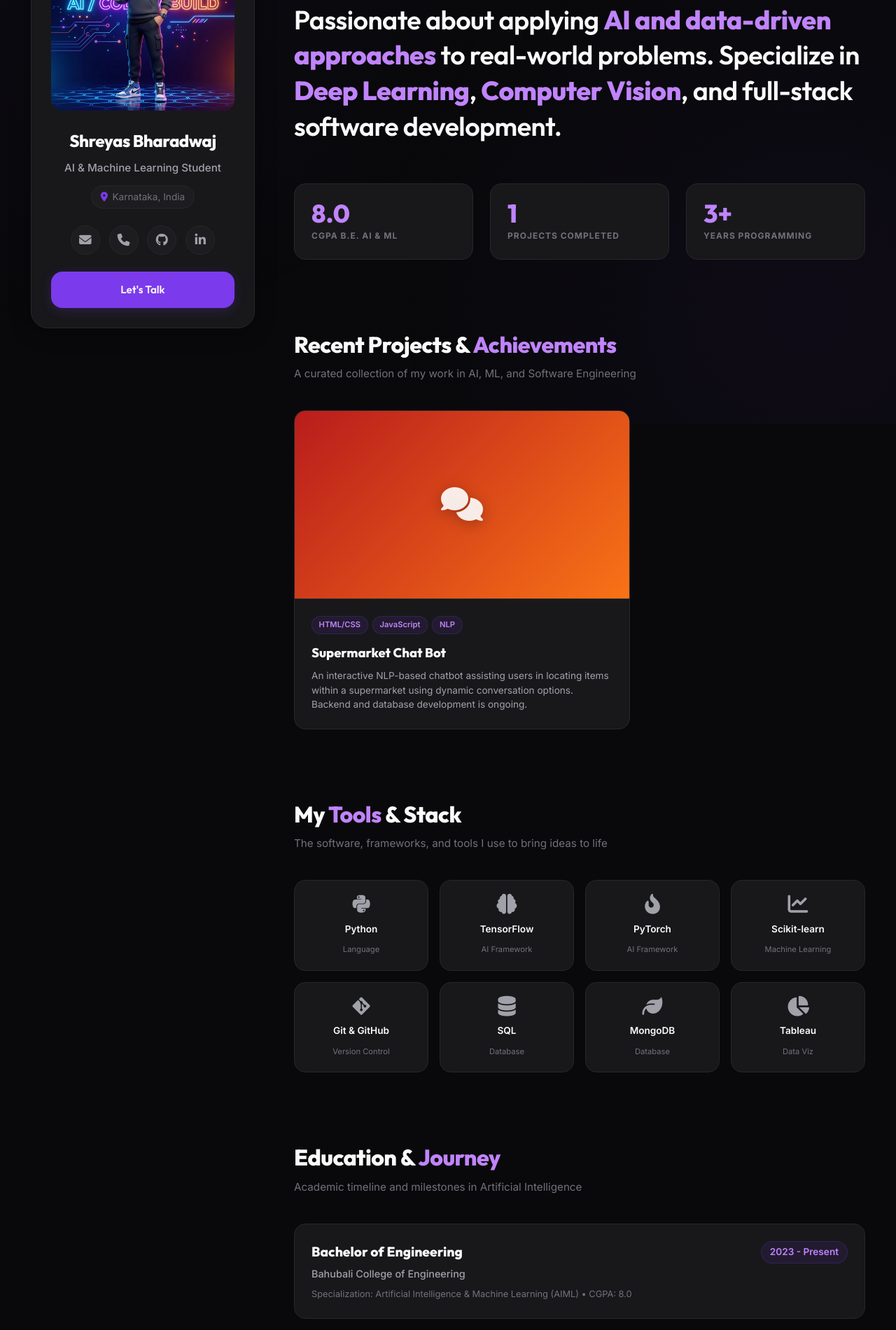
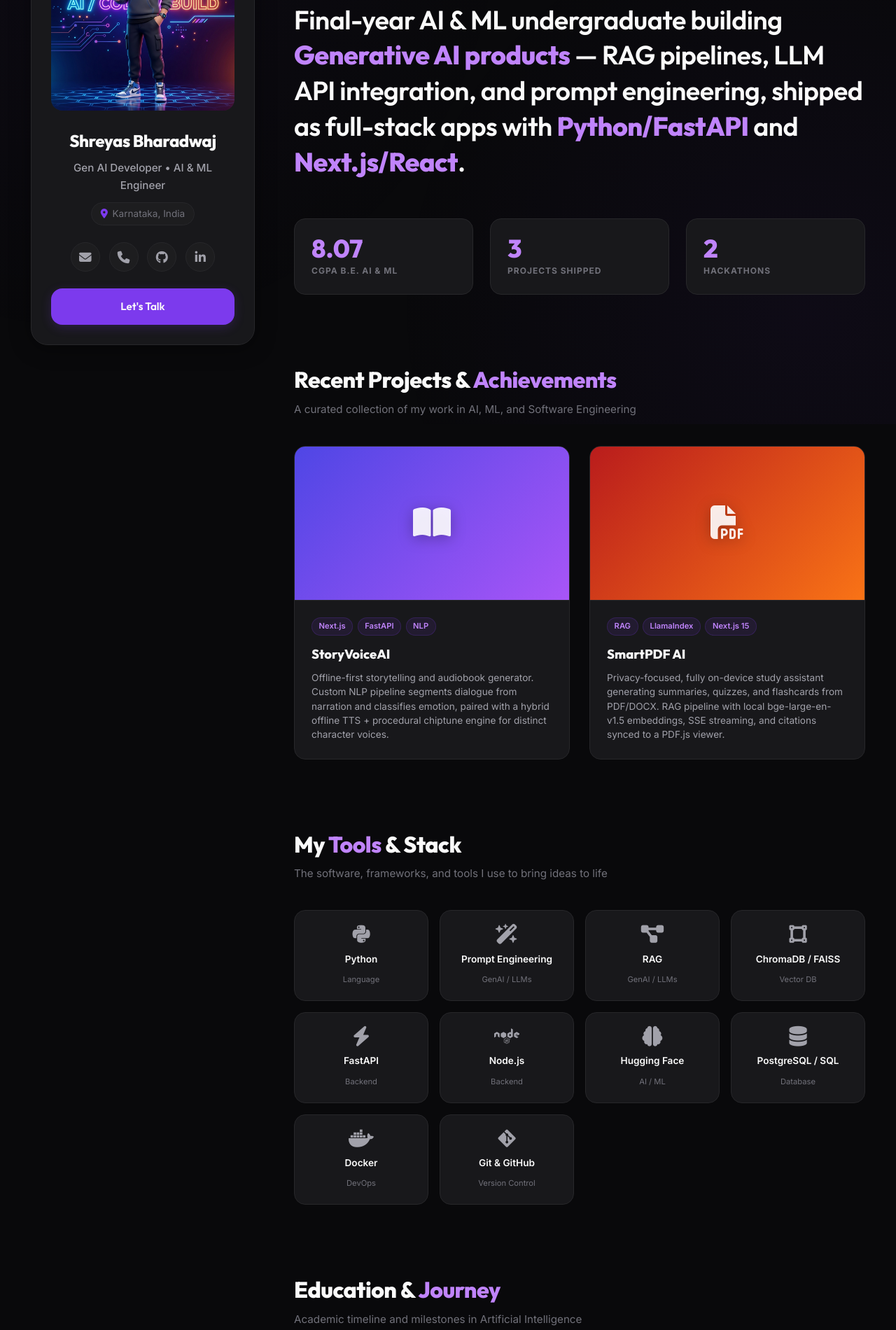
Before and after one commit to Shreyas-bm/Portfolio_sbbm, a website: page index.html in a window 1280 px wide. Shown: the part 194-2094 px from the top of the page at 70% size. Drawn offline with Linux system fonts and the light colour scheme.

Commit message:
minor updates

```diff
--- a/index.html
+++ b/index.html
@@ -4,9 +4,9 @@
 <head>
     <meta charset="UTF-8">
     <meta name="viewport" content="width=device-width, initial-scale=1.0">
-    <title>Shreyas Bharadwaj B M | AI & ML Engineer</title>
+    <title>Shreyas Bharadwaj B M | Gen AI Developer</title>
     <meta name="description"
-        content="Portfolio of Shreyas Bharadwaj B M, a passion-driven AI & Machine Learning student specializing in Deep Learning, Computer Vision, and Full-Stack Development.">
+        content="Portfolio of Shreyas Bharadwaj B M, a final-year AI & Machine Learning student building Generative AI products — RAG pipelines, LLM API integration, and full-stack applications.">
 
     <!-- CSS Stylesheet -->
     <link rel="stylesheet" href="style.css">
@@ -34,7 +34,7 @@
                     <img src="assets/avatar.png" alt="Shreyas Bharadwaj B M">
                 </div>
                 <h2 class="profile-name">Shreyas Bharadwaj</h2>
-                <p class="profile-title">AI & Machine Learning Student</p>
+                <p class="profile-title">Gen AI Developer &bull; AI & ML Engineer</p>
                 <div class="profile-location">
                     <i class="fa-solid fa-location-dot"></i>
                     <span>Karnataka, India</span>
@@ -46,11 +46,11 @@
                     <a href="tel:+916361778392" class="social-btn" title="Phone">
                         <i class="fa-solid fa-phone"></i>
                     </a>
-                    <a href="https://github.com/Shreyas-bm" target="_blank" class="social-btn" title="GitHub">
+                    <a href="https://github.com/Shreyas-bm" target="_blank" rel="noopener noreferrer" class="social-btn" title="GitHub">
                         <i class="fa-brands fa-github"></i>
                     </a>
                     <a href="https://www.linkedin.com/in/shreyas-bharadwaj-b-m-256595249" target="_blank"
-                        class="social-btn" title="LinkedIn">
+                        rel="noopener noreferrer" class="social-btn" title="LinkedIn">
                         <i class="fa-brands fa-linkedin-in"></i>
                     </a>
                 </div>
@@ -75,24 +75,24 @@
             <!-- Hero Intro Section -->
             <section id="home" class="section reveal">
                 <div class="hero-intro">
-                    Passionate about applying <span>AI and data-driven approaches</span> to real-world problems.
-                    Specialize in <span>Deep Learning</span>, <span>Computer Vision</span>, and full-stack software
-                    development.
+                    Final-year AI & ML undergraduate building <span>Generative AI products</span> — RAG pipelines,
+                    LLM API integration, and prompt engineering, shipped as full-stack apps with
+                    <span>Python/FastAPI</span> and <span>Next.js/React</span>.
                 </div>
 
                 <!-- Stats Grid -->
                 <div class="stats-grid">
                     <div class="stat-card">
-                        <div class="stat-number">8.0</div>
+                        <div class="stat-number">8.07</div>
                         <div class="stat-label">CGPA B.E. AI & ML</div>
                     </div>
                     <div class="stat-card">
-                        <div class="stat-number">1</div>
-                        <div class="stat-label">Projects Completed</div>
+                        <div class="stat-number">3</div>
+                        <div class="stat-label">Projects Shipped</div>
                     </div>
                     <div class="stat-card">
-                        <div class="stat-number">3+</div>
-                        <div class="stat-label">Years Programming</div>
+                        <div class="stat-number">2</div>
+                        <div class="stat-label">Hackathons</div>
                     </div>
                 </div>
             </section>
@@ -104,24 +104,44 @@
                     <p class="section-subtitle">A curated collection of my work in AI, ML, and Software Engineering</p>
                 </div>
 
-                <div class="projects-grid projects-grid--single">
-                    <!-- Project: Supermarket Chat Bot -->
-                    <a href="https://github.com/Shreyas-bm/NLP-Chatbot" target="_blank" class="project-card">
-                        <div class="project-thumbnail chatbot">
+                <div class="projects-grid">
+                    <!-- Project: StoryVoiceAI -->
+                    <a href="https://github.com/Shreyas-bm/StoryVoiceAI" target="_blank" rel="noopener noreferrer" class="project-card">
+                        <div class="project-thumbnail storyvoice">
                             <div class="project-icon-overlay">
-                                <i class="fa-solid fa-comments"></i>
+                                <i class="fa-solid fa-book-open"></i>
                             </div>
                         </div>
                         <div class="project-details">
                             <div class="project-tags">
-                                <span class="project-tag">HTML/CSS</span>
-                                <span class="project-tag">JavaScript</span>
+                                <span class="project-tag">Next.js</span>
+                                <span class="project-tag">FastAPI</span>
                                 <span class="project-tag">NLP</span>
                             </div>
-                            <h3 class="project-card-title">Supermarket Chat Bot</h3>
-                            <p class="project-card-desc">An interactive NLP-based chatbot assisting users in locating
-                                items within a supermarket using dynamic conversation options. Backend and database
-                                development is ongoing.</p>
+                            <h3 class="project-card-title">StoryVoiceAI</h3>
+                            <p class="project-card-desc">Offline-first storytelling and audiobook generator. Custom
+                                NLP pipeline segments dialogue from narration and classifies emotion, paired with a
+                                hybrid offline TTS + procedural chiptune engine for distinct character voices.</p>
+                        </div>
+                    </a>
+
+                    <!-- Project: SmartPDF AI -->
+                    <a href="https://github.com/Shreyas-bm/Smart-pdf-AI" target="_blank" rel="noopener noreferrer" class="project-card">
+                        <div class="project-thumbnail chatbot">
+                            <div class="project-icon-overlay">
+                                <i class="fa-solid fa-file-pdf"></i>
+                            </div>
+                        </div>
+                        <div class="project-details">
+                            <div class="project-tags">
+                                <span class="project-tag">RAG</span>
+                                <span class="project-tag">LlamaIndex</span>
+                                <span class="project-tag">Next.js 15</span>
+                            </div>
+                            <h3 class="project-card-title">SmartPDF AI</h3>
+                            <p class="project-card-desc">Privacy-focused, fully on-device study assistant generating
+                                summaries, quizzes, and flashcards from PDF/DOCX. RAG pipeline with local
+                                bge-large-en-v1.5 embeddings, SSE streaming, and citations synced to a PDF.js viewer.</p>
                         </div>
                     </a>
                 </div>
@@ -141,39 +161,49 @@
                         <span class="tool-type">Language</span>
                     </div>
                     <div class="tool-card">
-                        <i class="fa-solid fa-brain tool-icon"></i>
-                        <span class="tool-name">TensorFlow</span>
-                        <span class="tool-type">AI Framework</span>
+                        <i class="fa-solid fa-wand-magic-sparkles tool-icon"></i>
+                        <span class="tool-name">Prompt Engineering</span>
+                        <span class="tool-type">GenAI / LLMs</span>
                     </div>
                     <div class="tool-card">
-                        <i class="fa-solid fa-fire-flame-curved tool-icon"></i>
-                        <span class="tool-name">PyTorch</span>
-                        <span class="tool-type">AI Framework</span>
+                        <i class="fa-solid fa-diagram-project tool-icon"></i>
+                        <span class="tool-name">RAG</span>
+                        <span class="tool-type">GenAI / LLMs</span>
                     </div>
                     <div class="tool-card">
-                        <i class="fa-solid fa-chart-line tool-icon"></i>
-                        <span class="tool-name">Scikit-learn</span>
-                        <span class="tool-type">Machine Learning</span>
+                        <i class="fa-solid fa-vector-square tool-icon"></i>
+                        <span class="tool-name">ChromaDB / FAISS</span>
+                        <span class="tool-type">Vector DB</span>
+                    </div>
+                    <div class="tool-card">
+                        <i class="fa-solid fa-bolt tool-icon"></i>
+                        <span class="tool-name">FastAPI</span>
+                        <span class="tool-type">Backend</span>
+                    </div>
+                    <div class="tool-card">
+                        <i class="fa-brands fa-node tool-icon"></i>
+                        <span class="tool-name">Node.js</span>
+                        <span class="tool-type">Backend</span>
+                    </div>
+                    <div class="tool-card">
+                        <i class="fa-solid fa-brain tool-icon"></i>
+                        <span class="tool-name">Hugging Face</span>
+                        <span class="tool-type">AI / ML</span>
+                    </div>
+                    <div class="tool-card">
+                        <i class="fa-solid fa-database tool-icon"></i>
+                        <span class="tool-name">PostgreSQL / SQL</span>
+                        <span class="tool-type">Database</span>
+                    </div>
+                    <div class="tool-card">
+                        <i class="fa-brands fa-docker tool-icon"></i>
+                        <span class="tool-name">Docker</span>
+                        <span class="tool-type">DevOps</span>
                     </div>
                     <div class="tool-card">
                         <i class="fa-brands fa-git-alt tool-icon"></i>
                         <span class="tool-name">Git & GitHub</span>
                         <span class="tool-type">Version Control</span>
-                    </div>
-                    <div class="tool-card">
-                        <i class="fa-solid fa-database tool-icon"></i>
-                        <span class="tool-name">SQL</span>
-                        <span class="tool-type">Database</span>
-                    </div>
-                    <div class="tool-card">
-                        <i class="fa-solid fa-leaf tool-icon"></i>
-                        <span class="tool-name">MongoDB</span>
-                        <span class="tool-type">Database</span>
-                    </div>
-                    <div class="tool-card">
-                        <i class="fa-solid fa-chart-pie tool-icon"></i>
-                        <span class="tool-name">Tableau</span>
-                        <span class="tool-type">Data Viz</span>
                     </div>
                 </div>
             </section>
@@ -189,13 +219,12 @@
                     <div class="timeline-card">
                         <div class="timeline-info">
                             <h3>Bachelor of Engineering</h3>
-                            <p class="timeline-institution">Bahubali College of Engineering</p>
+                            <p class="timeline-institution">Bahubali College of Engineering, Shravanabelagola</p>
                             <p class="timeline-details">Specialization: Artificial Intelligence & Machine Learning
-                                (AIML) &bull; CGPA: 8.0</p>
+                                (AIML) &bull; CGPA: 8.07/10</p>
                         </div>
                         <span class="timeline-date">2023 - Present</span>
                     </div>
-
                     <div class="timeline-card">
                         <div class="timeline-info">
                             <h3>Class 12th (Pre-University College)</h3>
@@ -225,24 +254,26 @@
                 </div>
 
                 <div class="blog-grid">
-                    <a href="https://github.com/Shreyas-bm" target="_blank" class="blog-card">
+                    <a href="https://github.com/Shreyas-bm/SmartPDF-AI" target="_blank" rel="noopener noreferrer" class="blog-card">
                         <div class="blog-meta">
-                            <span class="blog-tag">Distributed Tasks</span>
-                            <span class="blog-date">June 2026</span>
+                            <span class="blog-tag">RAG</span>
+                            <span class="blog-date">Project Notes</span>
                         </div>
-                        <h3 class="blog-title">Building StoryVoice: Orchestrating Celery for AI Audio</h3>
-                        <p class="blog-summary">An in-depth look at managing background processing queues, Redis
-                            brokers, and worker scaling for audio generation models.</p>
+                        <h3 class="blog-title">Building a Fully On-Device RAG Pipeline</h3>
+                        <p class="blog-summary">Notes on chunking with LlamaIndex, indexing local bge-large-en-v1.5
+                            embeddings in SQLite, and streaming cited answers over SSE — all without a single
+                            external API call.</p>
                     </a>
 
-                    <a href="https://github.com/Shreyas-bm" target="_blank" class="blog-card">
+                    <a href="https://github.com/Shreyas-bm/StoryVoiceAI" target="_blank" rel="noopener noreferrer" class="blog-card">
                         <div class="blog-meta">
-                            <span class="blog-tag">Cybersecurity</span>
-                            <span class="blog-date">May 2026</span>
+                            <span class="blog-tag">NLP</span>
+                            <span class="blog-date">Project Notes</span>
                         </div>
-                        <h3 class="blog-title">Heuristics of Homograph Phishing Attack Detection</h3>
-                        <p class="blog-summary">Exploring Unicode confusable detection algorithms and how Machine
-                            Learning assists in highlighting spoofed redirection links.</p>
+                        <h3 class="blog-title">Segmenting Dialogue and Scoring Emotion, Offline</h3>
+                        <p class="blog-summary">How StoryVoiceAI splits narration from dialogue and classifies
+                            emotion using negation/intensifier scoring — then drives a hybrid TTS + chiptune engine
+                            for distinct character voices.</p>
                     </a>
                 </div>
             </section>
@@ -256,16 +287,16 @@
                         availability</p>
                 </div>
 
-                <div class="faq-list" style="margin-bottom: 5rem;">
+                <div class="faq-list">
                     <div class="faq-item">
                         <button class="faq-question-btn">
                             <span>What services do you offer?</span>
                             <i class="fa-solid fa-plus faq-icon"></i>
                         </button>
                         <div class="faq-answer">
-                            <p>I specialize in end-to-end Machine Learning pipelines, Deep Learning models (Computer
-                                Vision, NLP), full-stack web backend development in Python (FastAPI/Flask), and building
-                                AI-integrated frontends.</p>
+                            <p>I specialize in Generative AI application development — RAG pipelines, LLM API
+                                integration, and prompt engineering — shipped as full-stack products with Python/FastAPI
+                                backends and Next.js/React frontends.</p>
                         </div>
                     </div>
 
@@ -275,9 +306,9 @@
                             <i class="fa-solid fa-plus faq-icon"></i>
                         </button>
                         <div class="faq-answer">
-                            <p>My core stack includes Python, PyTorch/TensorFlow for AI models, SQL/MongoDB for
-                                databases, and HTML/CSS/JavaScript (Next.js/React) for frontends. I also use Celery for
-                                background task orchestration.</p>
+                            <p>My core stack includes Python (FastAPI) and TypeScript (Next.js/React) for full-stack
+                                apps, vector databases like ChromaDB/FAISS for RAG, PostgreSQL/SQLite/MongoDB for data,
+                                and Docker for deployment.</p>
                         </div>
                     </div>
 
@@ -287,8 +318,8 @@
                             <i class="fa-solid fa-plus faq-icon"></i>
                         </button>
                         <div class="faq-answer">
-                            <p>Yes, I am actively seeking internships, research roles, and collaborative projects in
-                                Artificial Intelligence, Machine Learning, and Software Engineering.</p>
+                            <p>Yes, I am actively seeking Gen AI Developer / AI Developer roles, internships, and
+                                collaborative projects in Generative AI and Software Engineering.</p>
                         </div>
                     </div>
 
@@ -298,8 +329,8 @@
                             <i class="fa-solid fa-plus faq-icon"></i>
                         </button>
                         <div class="faq-answer">
-                            <p>Absolutely. I am highly comfortable using Git for version control, writing clean and
-                                modular code, and coordinating on REST APIs and backend architectures.</p>
+                            <p>Absolutely. I am comfortable using Git for version control, writing clean and modular
+                                code, and coordinating on REST APIs and LLM-integrated backend architectures.</p>
                         </div>
                     </div>
                 </div>
--- a/style.css
+++ b/style.css
@@ -39,8 +39,14 @@
 
 html {
     scroll-behavior: smooth;
-    scrollbar-width: thin;
-    scrollbar-color: var(--accent) var(--bg-body);
+}
+
+/* Custom Scrollbar for Firefox / Standard */
+@supports (scrollbar-width: thin) {
+    html {
+        scrollbar-width: thin;
+        scrollbar-color: var(--accent) var(--bg-body);
+    }
 }
 
 /* Custom Scrollbar */
@@ -253,8 +259,8 @@ body {
     display: flex;
     gap: 0.5rem;
     background: rgba(24, 24, 27, 0.8);
+    -webkit-backdrop-filter: blur(16px);
     backdrop-filter: blur(16px);
-    -webkit-backdrop-filter: blur(16px);
     border: 1px solid rgba(255, 255, 255, 0.08);
     padding: 0.4rem;
     border-radius: 50px;
@@ -653,6 +659,7 @@ body {
     display: flex;
     flex-direction: column;
     gap: 1rem;
+    margin-bottom: 5rem;
 }
 
 .faq-item {
```
